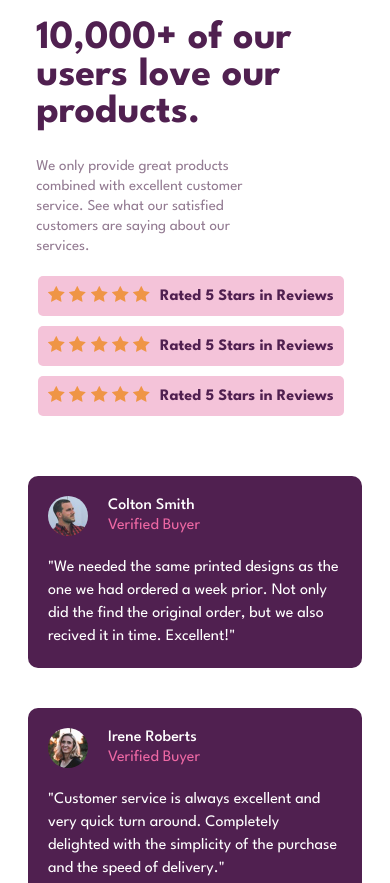
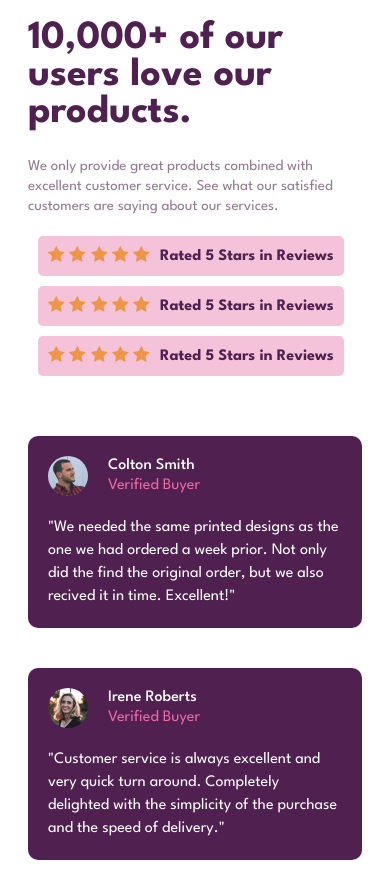
Before and after one commit to enggsatyamraj/social-proof-section-master, a plain HTML site: page index.html in a window 390 px wide. Shown: the top 883 px of the page. Drawn offline with Linux system fonts and the light colour scheme.

Commit message:
minor changes for responsiveness

```diff
--- a/input.css
+++ b/input.css
@@ -11,6 +11,7 @@
     display:flex;
     flex-direction:column;
     max-width:1000px;
+    padding-bottom:40px;
 }
 body{
     display:flex;
@@ -162,7 +163,7 @@ body{
         padding:10px;
         margin-right:0;
     }
-    .userlover{
+    .we_only{
         width:95%;
     }
     .rating{
```
